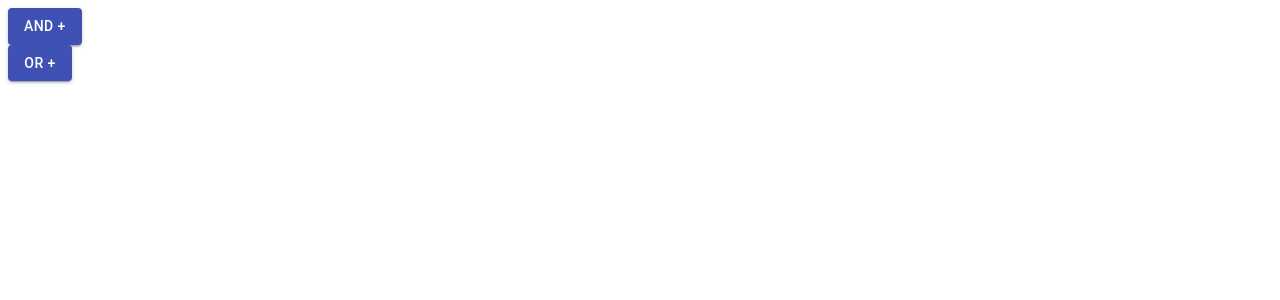
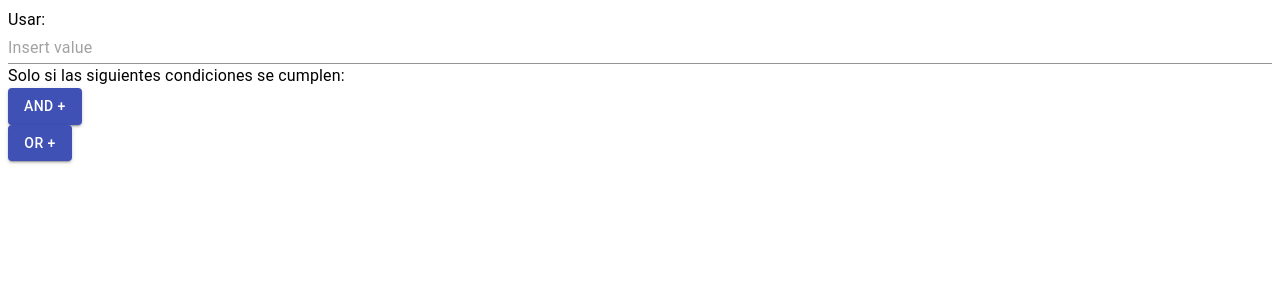
Before and after one commit to mayaleng/app, a React (Create React App) app: page / in a window 1280 px wide. Both pictures are taken after a click on the button "OR +". Shown: the top 300 px of the page. Built offline with nearby package versions, Linux system fonts and the light colour scheme.

Commit message:
feat: add Conditional component

```diff
--- a/src/App.jsx
+++ b/src/App.jsx
@@ -1,5 +1,5 @@
 import React from 'react';
-import IfOr from './components/IfOr';
+import Conditional from './components/Conditional';
 
 const words = [
   {
@@ -19,7 +19,7 @@ const words = [
 ];
 
 const App = () => (
-  <IfOr words={words} />
+  <Conditional words={words} />
 );
 
 export default App;
--- /dev/null
+++ b/src/components/Conditional/index.jsx
@@ -0,0 +1,28 @@
+import React from 'react';
+import PropTypes from 'prop-types';
+import { Grid, TextField, Typography } from '@material-ui/core';
+import IfOr from '../IfOr';
+
+const Conditional = ({ words = [] }) => {
+  const [text, setText] = React.useState('');
+  return (
+    <Grid container>
+      <Typography>Usar:</Typography>
+      <Grid item xs={12} md={12}>
+        <TextField fullWidth value={text} onChange={(e) => { setText(e.target.value); }} placeholder="Insert value" />
+      </Grid>
+
+      <Typography>Solo si las siguientes condiciones se cumplen:</Typography>
+      <Grid item xs={12} md={12}>
+        <IfOr words={words} />
+      </Grid>
+
+    </Grid>
+  );
+};
+
+Conditional.propTypes = {
+  words: PropTypes.arrayOf(PropTypes.shape).isRequired,
+};
+
+export default Conditional;
--- a/src/components/IfAnd/index.jsx
+++ b/src/components/IfAnd/index.jsx
@@ -1,7 +1,7 @@
 import { Button, Grid } from '@material-ui/core';
 import React from 'react';
 import PropTypes from 'prop-types';
-import IfCondition from '../IfCondition';
+import IfOperand from '../IfOperand';
 
 const IfAnd = ({ words = [] }) => {
   const [operands, setOperands] = React.useState([]);
@@ -10,9 +10,9 @@ const IfAnd = ({ words = [] }) => {
     <Grid container>
       {operands.map((operand, index) => {
         const key = `op${index}`;
-        return <IfCondition key={key} words={words} onDelete={() => {}} />;
+        return <IfOperand key={key} words={words} onDelete={() => {}} />;
       })}
-      <Grid item={12}>
+      <Grid item xs={12} md={12}>
         <Button variant="contained" color="primary" onClick={() => { setOperands([...operands, 1]); }}>AND +</Button>
       </Grid>
     </Grid>
--- a/src/components/IfCondition/index.jsx
+++ b/src/components/IfOperand/index.jsx
@@ -5,7 +5,7 @@ import PropTypes from 'prop-types';
 import WordSelector from '../WordSelector';
 import OperationSelector from '../OperationSelector';
 
-const IfCondition = ({ words = [], onDelete }) => {
+const IfOperand = ({ words = [], onDelete }) => {
   const [word, setWord] = React.useState('');
   const [operation, setOperation] = React.useState('');
   const [operator, setOperator] = React.useState('');
@@ -33,9 +33,9 @@ const IfCondition = ({ words = [], onDelete }) => {
   );
 };
 
-IfCondition.propTypes = {
+IfOperand.propTypes = {
   words: PropTypes.arrayOf(PropTypes.shape).isRequired,
   onDelete: PropTypes.func.isRequired,
 };
 
-export default IfCondition;
+export default IfOperand;
```
